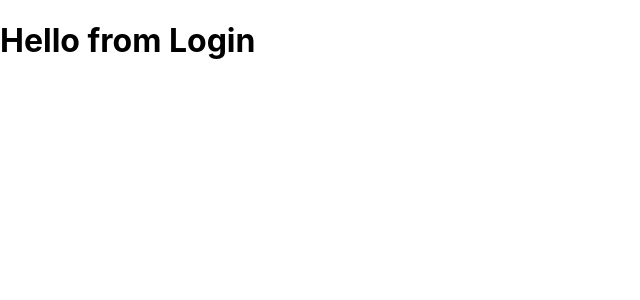
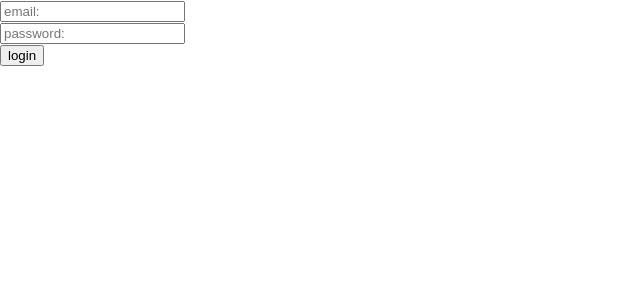
Before and after one commit to yoel2000/food-distribution-MERN-project, a React (Create React App) app: page /login in a window 1280 px wide. Shown: the top 300 px of the page, without its empty margins (0-640 px from the left). Built offline with nearby package versions, Linux system fonts and the light colour scheme.

Commit message:
continue login

```diff
--- a/src/pages/Login/Login.jsx
+++ b/src/pages/Login/Login.jsx
@@ -1,8 +1,32 @@
 import React from 'react'
+import { useState } from 'react';
+import { useHistory } from 'react-router';
+const axios = require('axios')
+
 
 function Login() {
+
+    // yoel.bensoussan@gmail.com
+    const [email, setEmail] = useState('')
+    const [password, setPassword] = useState('')
+    let history= useHistory();
+
+    let mySubmitHandler = (event) => {
+        event.preventDefault()
+        axios.post("http://localhost:8080/login", {
+            'email': email,
+            'password': password
+        }).then((res)=>{console.log(res); history.push('/home')})
+
+    }
     return(
-       <h1> Hello from Login</h1>
+        <div>
+        <form onSubmit={mySubmitHandler}>
+            <input type="text" placeholder="email:" onChange={(event)=>setEmail(event.target.value)}/> <br />
+            <input type="text" placeholder="password:" onChange={(event)=>setPassword(event.target.value)}/> <br />
+            <input type="submit" value="login"/><br />
+        </form>
+        </div>
     );
 }
 
```
